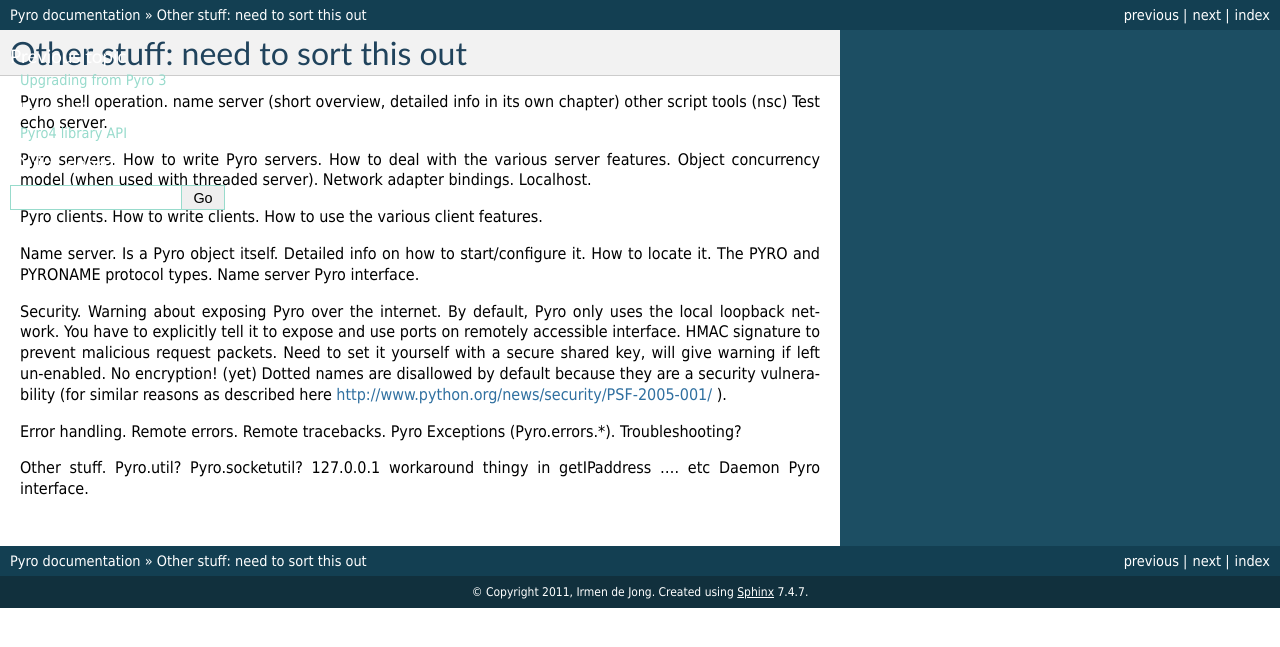
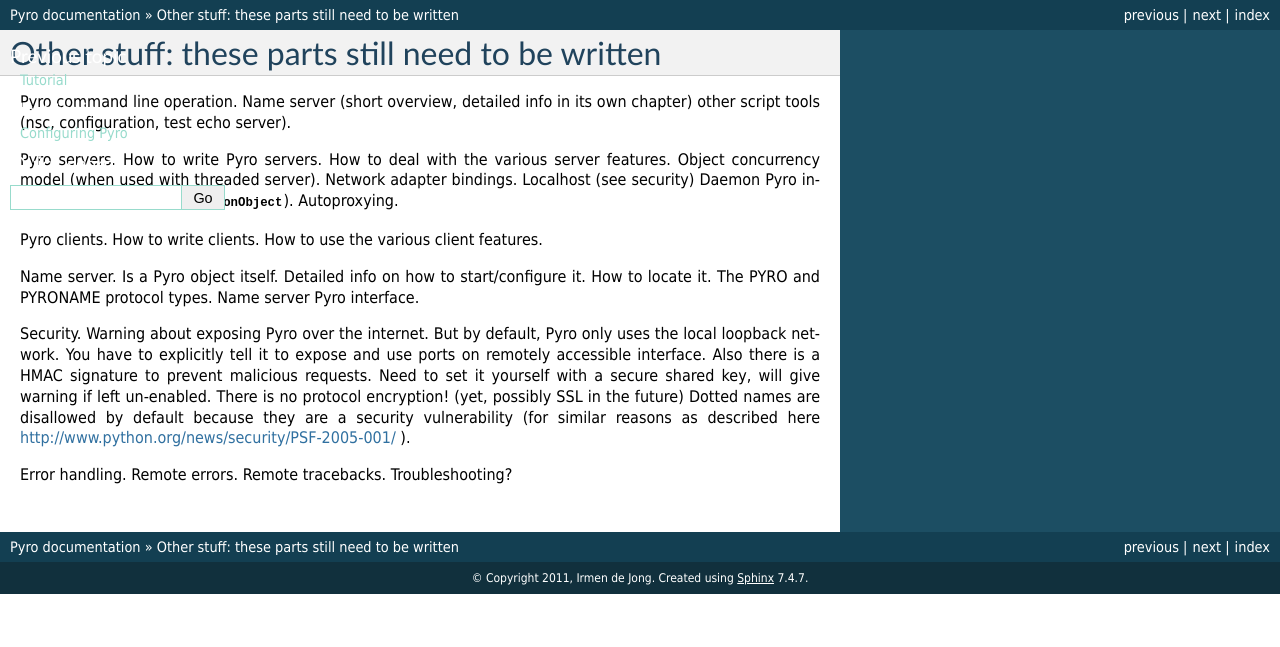
Before and after one commit to irmen/Pyro4, a Sphinx documentation site: the page built from docs/source/other.rst, in a window 1280 px wide. Shown: the top 647 px of the page. Built offline with Sphinx 7.4.7, drawn with Linux system fonts in a browser that asks for light colours; the version number could not be read and is left out.

Commit message:
more doc updates

```diff
--- a/docs/source/api/core.rst
+++ b/docs/source/api/core.rst
@@ -3,3 +3,6 @@
 
 .. automodule:: Pyro4.core
    :members:
+
+.. autoclass:: Pyro4.core.DaemonObject
+  :members:
--- a/docs/source/index.rst
+++ b/docs/source/index.rst
@@ -15,7 +15,7 @@
 computer to execute the method. It is designed to be very easy to use, and to
 generally stay out of your way. But it also provides a set of powerful features that
 enables you to build distributed applications rapidly and effortlessly.
-Pyro is written in 100% pure Python and therefore runs on many platforms and Python versions,
+Pyro is written in **100% pure Python** and therefore runs on many platforms and Python versions,
 **including Python 3.x**.
 
 Pyro is copyright © Irmen de Jong (irmen@razorvine.net | http://www.razorvine.net).
@@ -38,9 +38,9 @@
    intro.rst
    install.rst
    tutorials.rst
+   other.rst
    config.rst
    upgrading.rst
-   Other stuff (TODO) <other>
    api.rst
    alternative.rst
    changelog.rst
--- a/docs/source/other.rst
+++ b/docs/source/other.rst
@@ -1,16 +1,17 @@
-Other stuff: need to sort this out
-**********************************
+Other stuff: these parts still need to be written
+*************************************************
 
-Pyro shell operation.
-name server (short overview, detailed info in its own chapter)
-other script tools (nsc)
-Test echo server.
+Pyro command line operation.
+Name server (short overview, detailed info in its own chapter)
+other script tools (nsc, configuration, test echo server).
 
 Pyro servers.
 How to write Pyro servers.
 How to deal with the various server features.
 Object concurrency model (when used with threaded server).
-Network adapter bindings. Localhost.
+Network adapter bindings. Localhost (see security)
+Daemon Pyro interface (see :class:`Pyro4.core.DaemonObject`).
+Autoproxying.
 
 Pyro clients.
 How to write clients.
@@ -24,21 +25,12 @@
 
 Security.
 Warning about exposing Pyro over the internet.
-By default, Pyro only uses the local loopback network. You have to explicitly tell it to expose and use ports on remotely accessible interface.
-HMAC signature to prevent malicious request packets. Need to set it yourself with a secure shared key, will give warning if left un-enabled.
-No encryption! (yet)
+But by default, Pyro only uses the local loopback network. You have to explicitly tell it to expose and use ports on remotely accessible interface.
+Also there is a HMAC signature to prevent malicious requests. Need to set it yourself with a secure shared key, will give warning if left un-enabled.
+There is no protocol encryption! (yet, possibly SSL in the future)
 Dotted names are disallowed by default because they are a security vulnerability (for similar reasons as described here http://www.python.org/news/security/PSF-2005-001/ ).
 
 Error handling.
 Remote errors.
 Remote tracebacks.
-Pyro Exceptions (Pyro.errors.*).
 Troubleshooting?
-
-
-Other stuff.
-Pyro.util?
-Pyro.socketutil?
-127.0.0.1 workaround thingy in getIPaddress
-.... etc
-Daemon Pyro interface.
```
Also changed, not shown: 1 other file.
